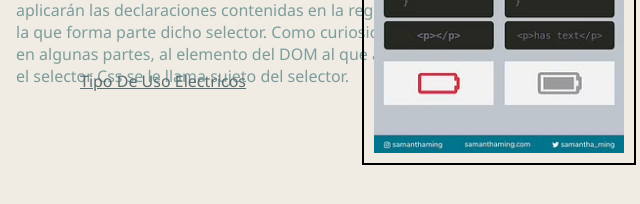
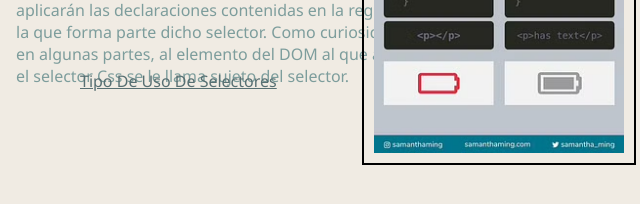
Before and after one commit to DastianRei/miManual, a plain HTML site: page manualCss.html in a window 1280 px wide. Shown: the part 386-590 px from the top of the page, 632-1272 px from the left. Drawn offline with Linux system fonts and the light colour scheme.

Commit message:
Manual Terminado

```diff
--- a/manualCss.html
+++ b/manualCss.html
@@ -62,7 +62,7 @@
 
             Como curiosidad, en algunas partes, al elemento del DOM al que aplica el selector Css se le llama sujeto del
             selector.</p>
-        <a href="selectores.html">Tipo De Uso Electricos</a>
+        <a href="selectores.html">Tipo De Uso De Selectores</a>
         <img class="selectorCss" src="static/files/selector.jpg">
     </div>
 </body>
```
